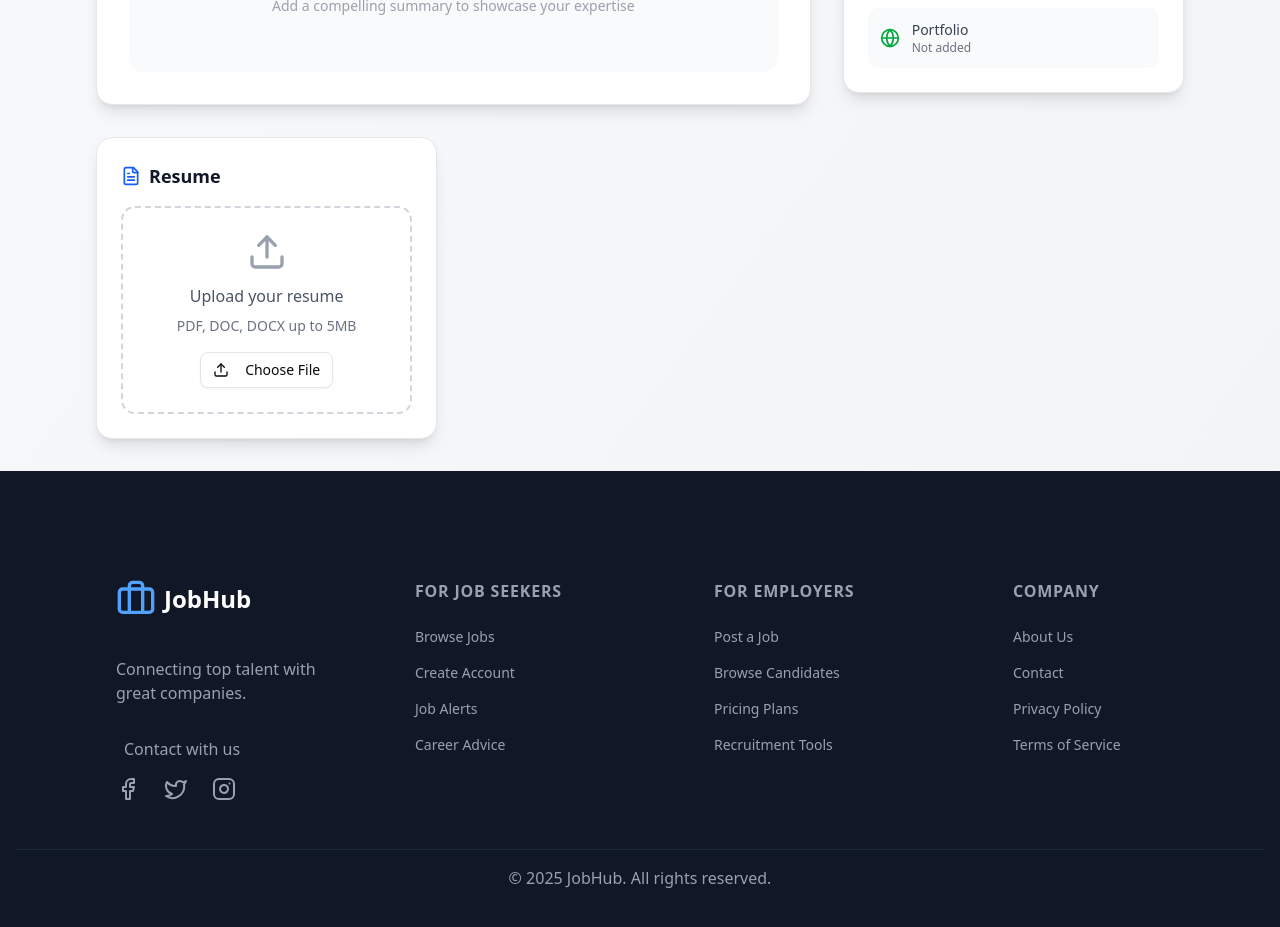
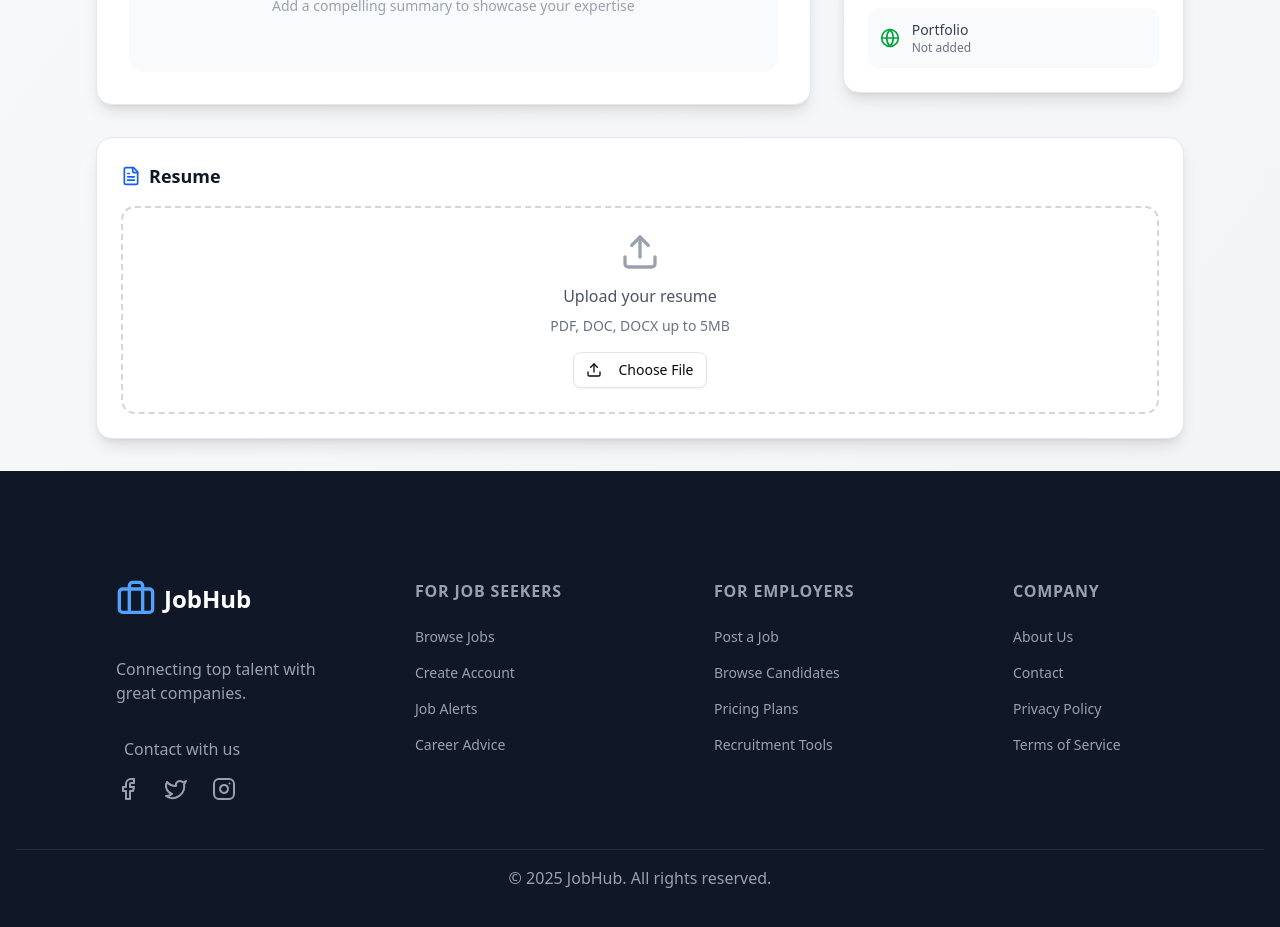
Before and after one commit to BejadiRajeshReddy/Jobv3, a React (Vite) app: page /profile in a window 1280 px wide. Shown: the part 1340-2267 px from the top of the page. Built offline with nearby package versions, Linux system fonts and the light colour scheme; sample sign-in values are in the browser's storage.

Commit message:
Updated CandidateProfile.jsx

```diff
--- a/src/pages/CandidateProfile.jsx
+++ b/src/pages/CandidateProfile.jsx
@@ -1157,7 +1157,7 @@ const CandidateProfile = () => {
 
 
           </div>
-            <div className="bg-white w-full rounded-2xl shadow-lg border border-gray-200 p-6">
+            <div className="bg-white col-span-3 rounded-2xl shadow-lg border border-gray-200 p-6">
               <div className="flex items-center justify-between mb-4">
                 <h3 className="text-lg font-bold text-gray-900 flex items-center gap-2">
                   <FileText className="w-5 h-5 text-blue-600" />
```
